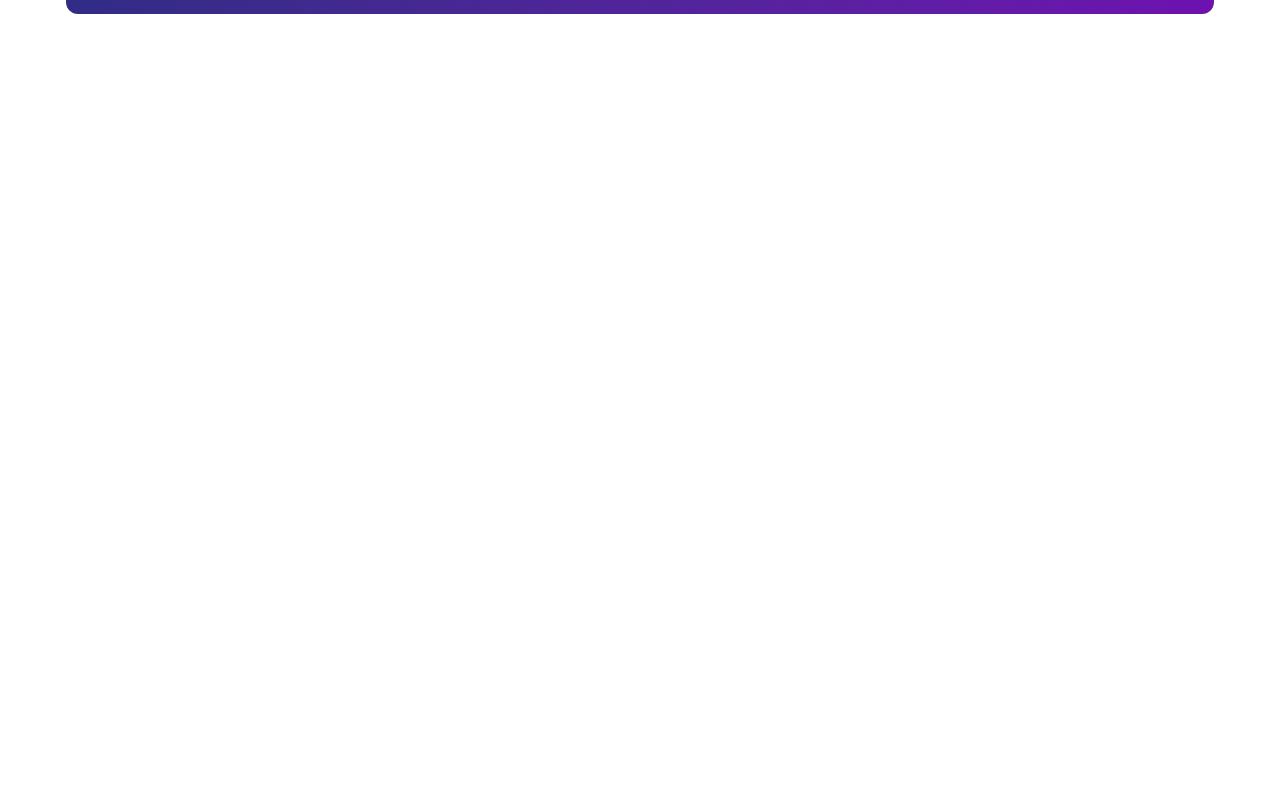
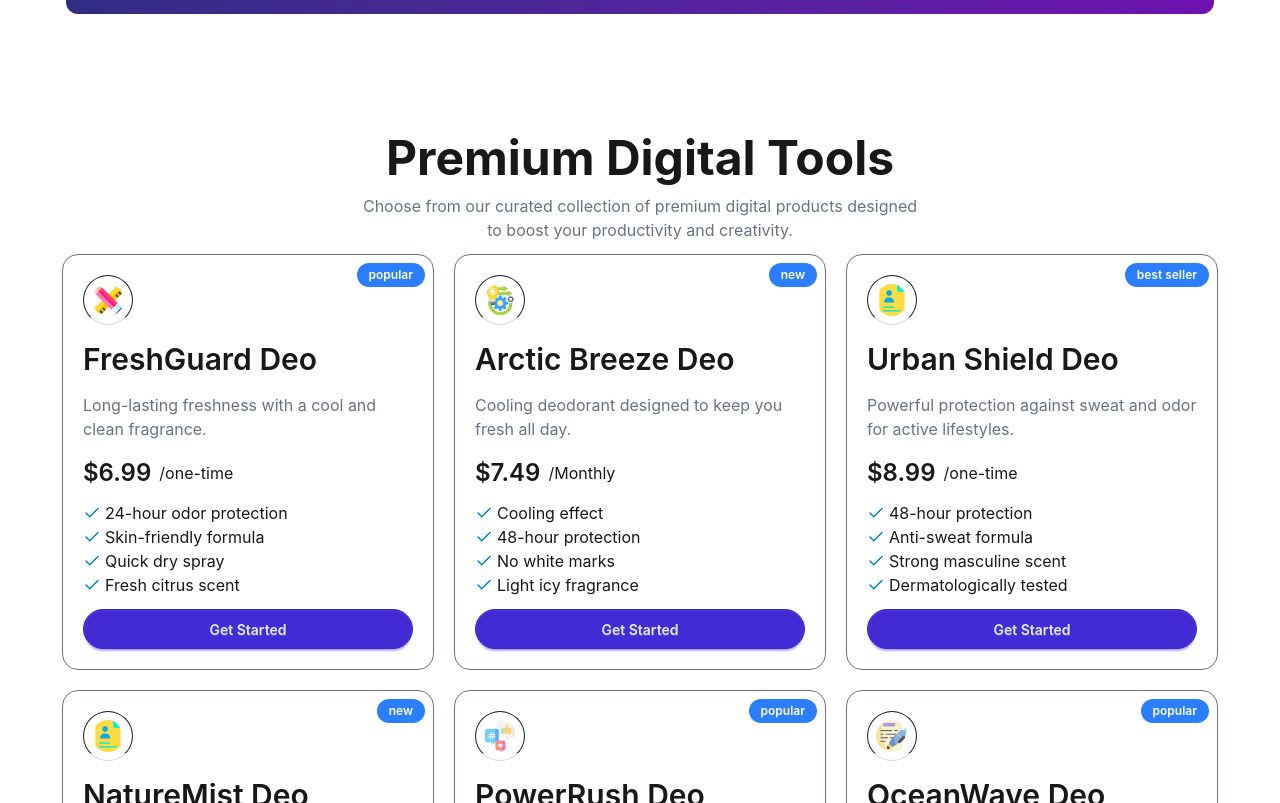
Before and after one commit to rabbialamph/my-assignment-6-digitools, a React (Vite) app: page / in a window 1280 px wide. Shown: the part 937-1740 px from the top of the page. Before the commit the page ends 951 px from the top, so only its background shows below. Built offline with nearby package versions, Linux system fonts and the light colour scheme.

Commit message:
data fetch and card design and mobile responsive

```diff
--- a/public/DigitalTools.json
+++ b/public/DigitalTools.json
@@ -22,7 +22,7 @@
     "name": "Arctic Breeze Deo",
     "description": "Cooling deodorant designed to keep you fresh all day.",
     "price": 7.49,
-    "period": "one-time",
+    "period": "Monthly",
     "tag": "new",
     "tagType": "new",
     "features": [
@@ -76,7 +76,7 @@
     "name": "PowerRush Deo",
     "description": "High-performance deodorant for intense activities.",
     "price": 9.49,
-    "period": "one-time",
+    "period": "Monthly",
     "tag": "popular",
     "tagType": "popular",
     "features": [
@@ -106,77 +106,5 @@
     "icon": [
       { "name": "waves", "library": "lucide" }
     ]
-  },
-  {
-    "id": 7,
-    "name": "ActiveGuard Deo",
-    "description": "Reliable odor protection for everyday use.",
-    "price": 5.99,
-    "period": "one-time",
-    "tag": "best seller",
-    "tagType": "best",
-    "features": [
-      "Daily protection",
-      "Smooth spray",
-      "Quick drying",
-      "Long lasting scent"
-    ],
-    "icon": [
-      { "name": "activity", "library": "lucide" }
-    ]
-  },
-  {
-    "id": 8,
-    "name": "Midnight Musk Deo",
-    "description": "A deep musk fragrance for a bold and confident feel.",
-    "price": 8.25,
-    "period": "one-time",
-    "tag": "popular",
-    "tagType": "popular",
-    "features": [
-      "Strong musk scent",
-      "48-hour protection",
-      "Premium fragrance",
-      "No residue"
-    ],
-    "icon": [
-      { "name": "moon", "library": "lucide" }
-    ]
-  },
-  {
-    "id": 9,
-    "name": "FreshPulse Deo",
-    "description": "Instant freshness with an energizing fragrance.",
-    "price": 7.15,
-    "period": "one-time",
-    "tag": "new",
-    "tagType": "new",
-    "features": [
-      "Energizing scent",
-      "All day freshness",
-      "Quick dry formula",
-      "Skin friendly"
-    ],
-    "icon": [
-      { "name": "heart-pulse", "library": "lucide" }
-    ]
-  },
-  {
-    "id": 10,
-    "name": "CrystalAir Deo",
-    "description": "Lightweight deodorant with a crystal clean scent.",
-    "price": 7.99,
-    "period": "one-time",
-    "tag": "best seller",
-    "tagType": "best",
-    "features": [
-      "Crystal clean fragrance",
-      "Long-lasting freshness",
-      "No stains",
-      "Gentle on skin"
-    ],
-    "icon": [
-      { "name": "wind", "library": "lucide" }
-    ]
   }
 ]
--- a/src/App.jsx
+++ b/src/App.jsx
@@ -2,6 +2,13 @@ import './App.css'
 import Navber from './Components/Navber/Navber'
 import Banner from './Components/Banner/Banner'
 import StatsSection from './Components/StatsSection/StatsSection'
+import DigitalTools from './Components/DigitalTools/DigitalTools'
+
+const getCardData = async () => {
+  const res = await fetch('/DigitalTools.json')
+  return res.json()
+}
+const cardPromise = getCardData()
 
 function App() {
 
@@ -11,6 +18,7 @@ function App() {
       <Navber></Navber>
       <Banner></Banner>
       <StatsSection></StatsSection>
+      <DigitalTools cardPromise={cardPromise}></DigitalTools>
     </>
   )
 }
--- /dev/null
+++ b/src/Components/DigitalTools/CardData.jsx
@@ -0,0 +1,51 @@
+import React from 'react';
+import img1 from '../../assets/products/design-tool.png'
+import img2 from '../../assets/products/operation.png'
+import img3 from '../../assets/products/portfolio.png'
+import img4 from '../../assets/products/portfolio.png'
+import img5 from '../../assets/products/social-media.png'
+import img6 from '../../assets/products/writing_2327400 1.png'
+import { Check } from 'lucide-react';
+
+const image = [img1, img2, img3, img4, img5, img6];
+
+const CardData = ({data, index}) => {
+    const {name, description, price, period, tag, features} = data;
+    return (
+
+        <div>
+            <div className='relative border border-gray-500 p-5 rounded-2xl '>
+                <div className='space-y-4 mb-3'>
+                <span className="absolute top-2 right-2 bg-blue-500 text-white text-xs font-semibold px-3 py-1 rounded-full">
+                   {tag}
+                </span>
+
+                <img src={image[index]} alt={name} className='border border-b-gray-300 p-2 rounded-full'/>
+                <h3 className='text-3xl font-semibold'>{name}</h3>
+
+                <p className='text-gray-500'>{description}</p>
+                <div className='flex items-center gap-2'>
+                   <p className='text-2xl font-semibold'>${price}</p>
+                   <p>/{period}</p>
+                </div>
+                </div>
+
+            {
+                features.map(feature=>
+                <div className=''>
+                    <ul>
+                        <li className='flex items-center gap-1'><Check className='text-sky-600' size={18}></Check>{feature}</li>
+                    </ul>
+                </div>
+
+                )
+            }
+             <button className="btn btn-primary rounded-full w-full px-6 mt-3">
+               Get Started
+             </button>
+            </div>
+        </div>
+    );
+};
+
+export default CardData;
--- a/src/Components/DigitalTools/DigitalTools.jsx
+++ b/src/Components/DigitalTools/DigitalTools.jsx
@@ -0,0 +1,28 @@
+import React, { use } from 'react';
+import CardData from './CardData';
+
+const DigitalTools = ({cardPromise}) => {
+    const cardData = use(cardPromise)
+    return (
+        <div className='my-30'>
+             <div className='text-center space-y-3'>
+                <h3 className='text-3xl md:text-5xl font-bold'>Premium Digital Tools</h3>
+                <p className='text-gray-500'>Choose from our curated collection of premium digital products designed <br /> to boost your productivity and creativity.</p>
+            </div>
+
+          <div className='max-w-[1180px] mx-auto grid grid-cols-1 md:grid-cols-3 p-3 gap-5'>
+              {
+                cardData.map((data, index)=>
+                <CardData
+                key={index}
+                data={data}
+                index={index}
+                ></CardData>)
+              }
+          </div>
+        </div>
+
+    );
+};
+
+export default DigitalTools;
```
